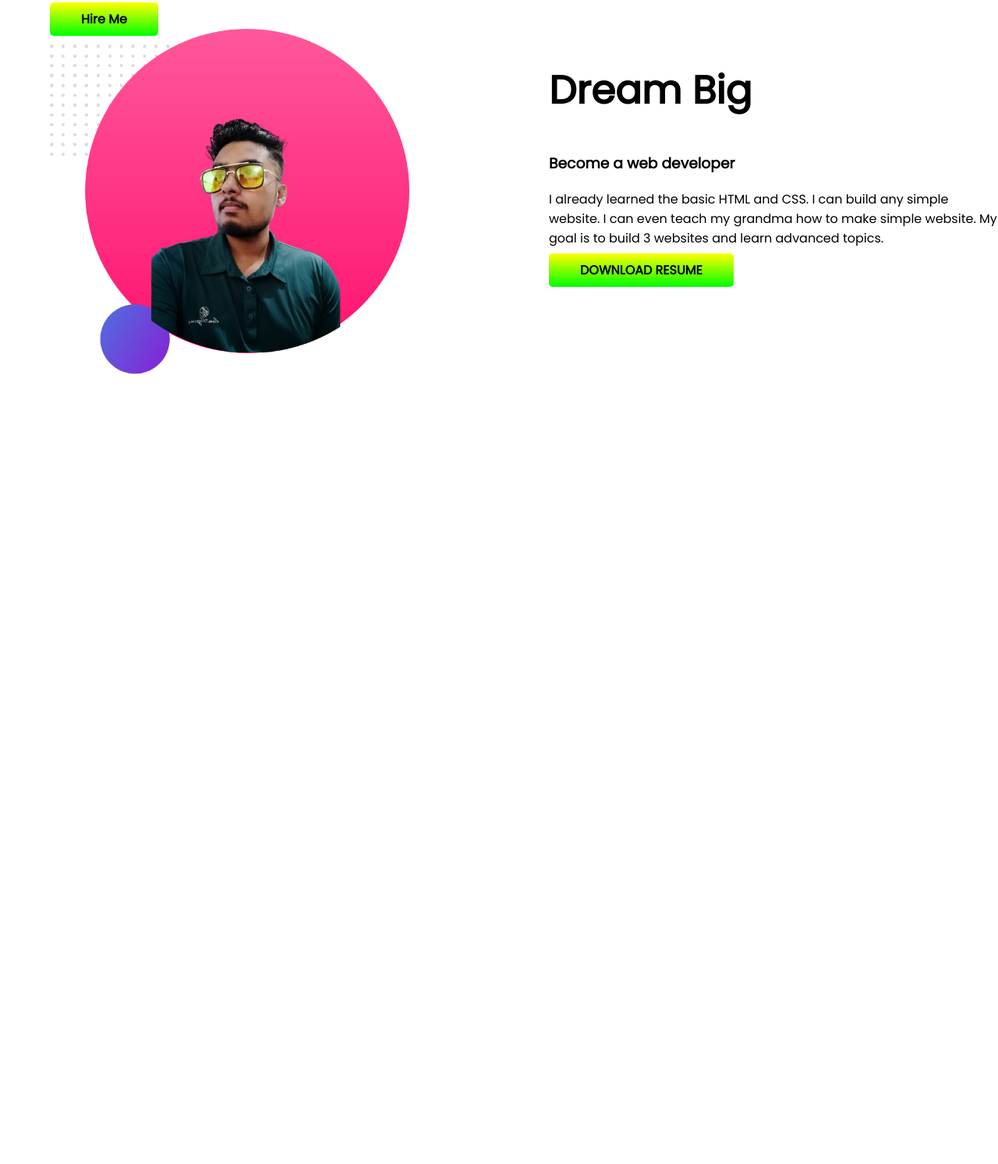
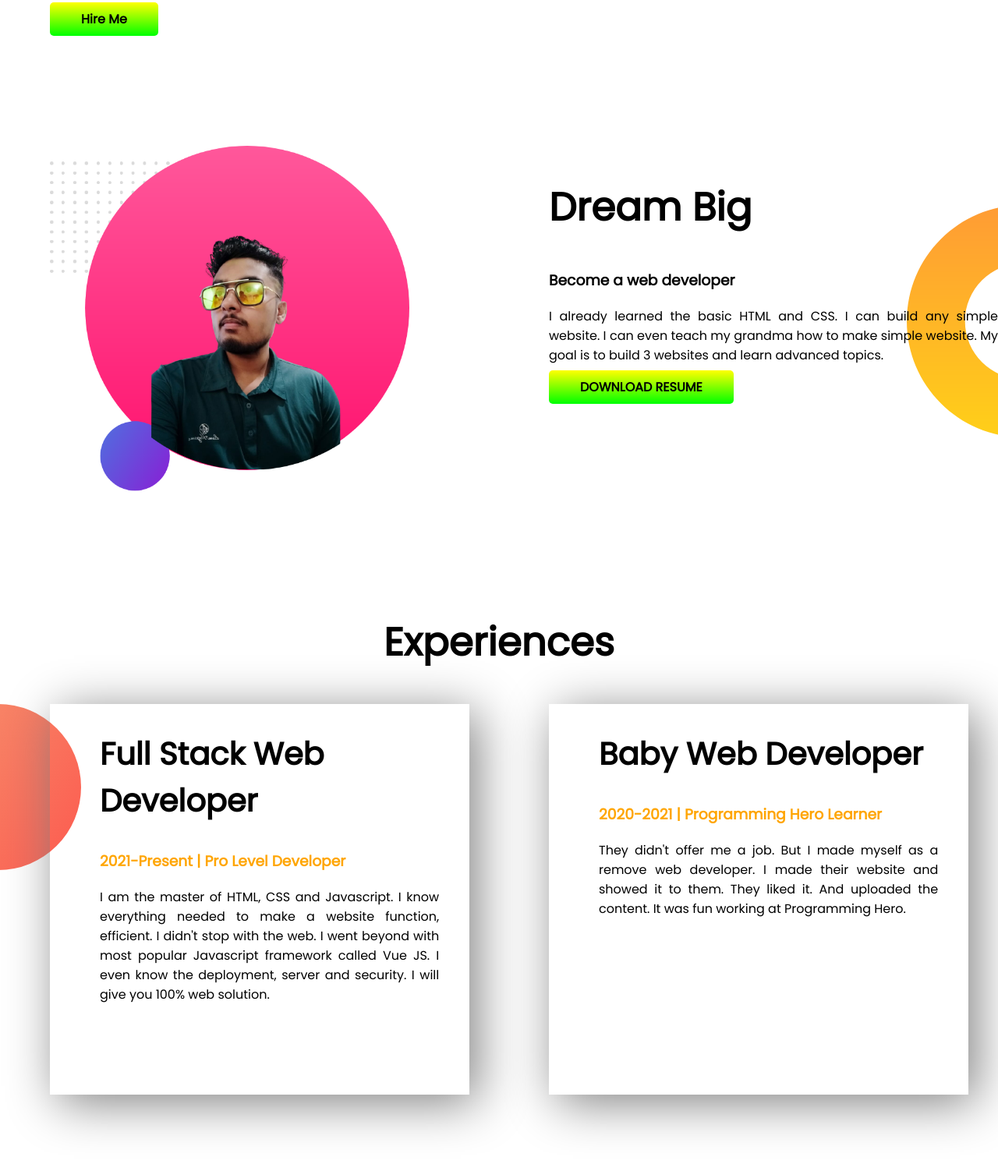
Before and after one commit to AbirSharkar/developer-portfolio, a plain HTML site: page index.html in a window 1280 px wide. Shown: the part 501-1994 px from the top of the page at 78% size. Before the commit the page ends 988 px from the top, so only its background shows below. Drawn offline with Linux system fonts and the light colour scheme.

Commit message:
almost done

```diff
--- a/index.html
+++ b/index.html
@@ -47,8 +47,26 @@
     </section>
 
     <!--Experience Section-->
+    <section>
+        <h1 class="third-portion-header">Experiences</h1>
+        <div class="third-portion">
+            <div class="half-width-3rd">
+                <h2 class="third-portion-2d-header">Full Stack Web Developer</h2>
+                <h3> <span class="n-orange">2021-Present | Pro Level Developer</span> </h3>
+                <p>I am the master of HTML, CSS and Javascript. I know everything needed to make a website function,
+                    efficient. I didn't stop with the web. I went beyond with most popular Javascript framework called
+                    Vue JS. I even know the deployment, server and security. I will give you 100% web solution.</p>
+            </div>
 
-    <section></section>
+            <div class="half-width-3rd">
+                <h2 class="third-portion-2d-header">Baby Web Developer</h2>
+                <h3> <span class="n-orange">2020-2021 | Programming Hero Learner</span> </h3>
+                <p>They didn't offer me a job. But I made myself as a remove web developer. I made their website and
+                    showed it to them. They liked it. And uploaded the content. It was fun working at Programming Hero.
+                </p>
+            </div>
+        </div>
+    </section>
 
 
 </body>
--- a/style.css
+++ b/style.css
@@ -2,10 +2,13 @@ body{
     font-family: 'Poppins', sans-serif;
     margin: 0;
 }
-/*Welcome & Hire Me Section*/
+section{
+    margin-bottom: 150px;
+}
 h1{
     font-size: 50px;
 }
+/*Welcome & Hire Me Section*/
 .n-orange{
     color: orange;
 }
@@ -37,12 +40,13 @@ h1{
 
 /*Dream Big & Download Resume Section*/
 
-h1{
-    font-size: 50px;
-}
+
 
 .second-portion{
     display: flex;
+    background-image: url(images/dream-bg.png);
+    background-repeat: no-repeat;
+    background-position: right;
 }
 .half-width-2nd{
     width: 50%;
@@ -52,7 +56,7 @@ h1{
     width: 80%;
 
 }
-.half-width p{
+.half-width-2nd p{
     text-align: justify;
 
 }
@@ -64,3 +68,33 @@ h1{
     font-weight: 700;
     color: black;
 }
+
+/*Experiences Section*/
+.third-portion-header{
+    text-align: center;
+}
+
+.third-portion-2d-header{
+    font-size: 40px;
+}
+
+.third-portion{
+    display: flex;
+    background-image: url(images/exp-bg.png);
+    background-repeat: no-repeat;
+}
+
+.half-width-3rd{
+    width: 40%;
+    padding-left: 5%;
+    box-shadow: 10px 10px 60px gray;
+    margin-left: 5%;
+    margin-right: 3%;
+    padding-right: 3%;
+    padding-bottom: 100px;
+}
+
+.half-width-3rd p{
+    text-align: justify;
+
+}
```
